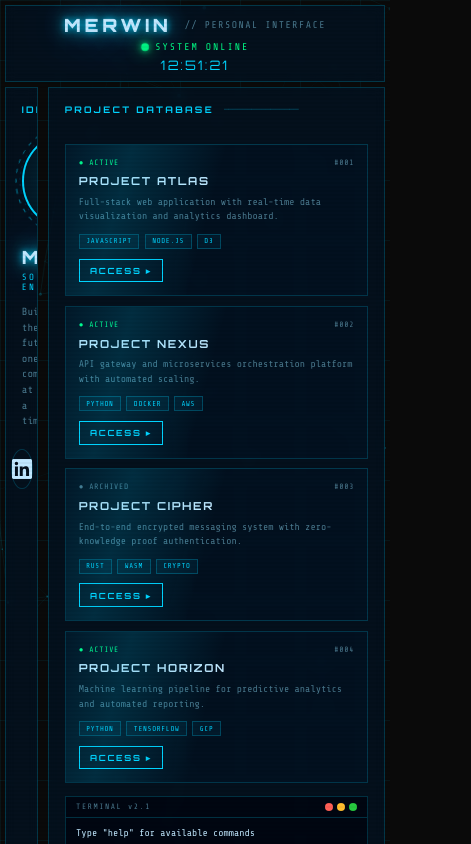
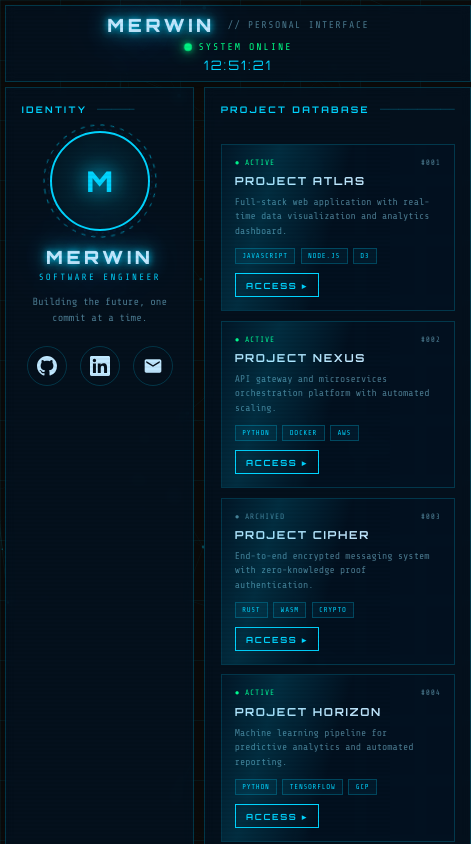
Before and after one commit to zaiblitz/zaiblitz.github.io, a React (Vite) app: page / in a window 390 px wide. Shown: the top 844 px of the page, 471 px wide, since content can reach past the window. Built offline with nearby package versions, Linux system fonts and the light colour scheme.

Commit message:
fix: mobile layout - capabilities section now scrollable on small screens

```diff
--- a/src/styles/index.css
+++ b/src/styles/index.css
@@ -752,10 +752,17 @@ body {
   .hud {
     padding: 0.4rem;
     gap: 0.4rem;
+    grid-template-rows: auto auto auto;
+    min-height: auto;
   }
 
   .hud-grid {
     grid-template-columns: 1fr;
+    grid-template-rows: auto auto auto;
+  }
+
+  .panel {
+    overflow-y: visible;
   }
 
   .top-bar {
```
